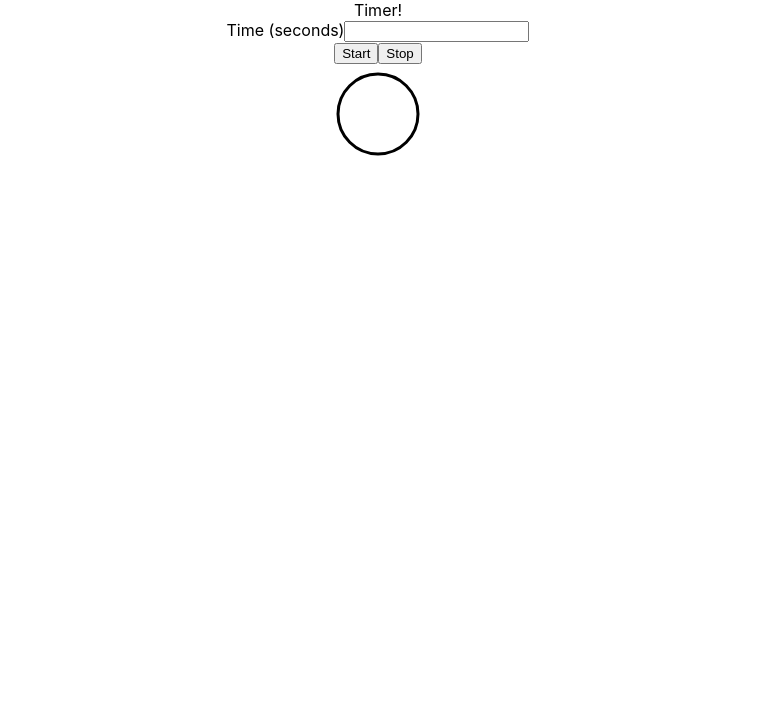
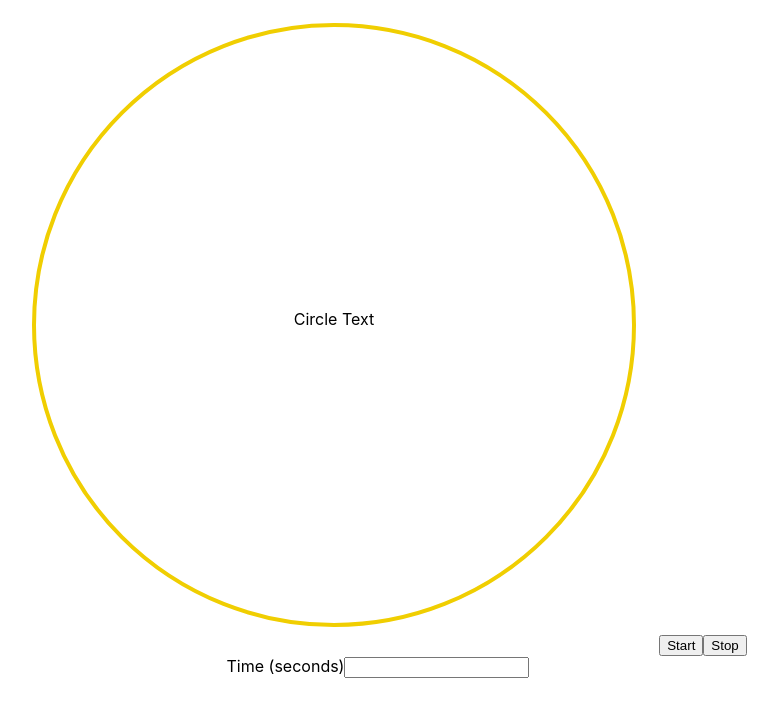
Before and after one commit to amara-j/timer, a React (Create React App) app: page / in a window 1280 px wide. Shown: the top 716 px of the page, without its empty margins (262-1040 px from the left). Built offline with nearby package versions, Linux system fonts and the light colour scheme.

Commit message:
svg circle adjusts to size of screen and has sample text within it.  layout is changed, with circle on top and controls below

```diff
--- a/src/App.js
+++ b/src/App.js
@@ -7,7 +7,7 @@ const App = () => {
 
   return (
     <div className="App">
-      Timer!
+      <Countdown countTo={countTo} />
       <div>
         <label>
           Time (seconds)
@@ -19,7 +19,6 @@ const App = () => {
           ></input>
         </label>
       </div>
-      <Countdown countTo={countTo} />
     </div>
   );
 };
--- a/src/Countdown.js
+++ b/src/Countdown.js
@@ -41,6 +41,19 @@ const Countdown = (props) => {
 
   return (
     <div>
+      <svg height="650" width="650">
+        <circle
+          cx="50%"
+          cy="50%"
+          r="300"
+          fill="none"
+          stroke="#F0CE01"
+          strokeWidth="4"
+        />
+        <text textAnchor="middle" x="50%" y="50%">
+          Circle Text
+        </text>
+      </svg>
       <button
         onClick={() => {
           startTime(props.countTo);
@@ -55,19 +68,7 @@ const Countdown = (props) => {
       >
         Stop
       </button>
-      <div>
-        {timeElapsed}
-        <svg height="100" width="100">
-          <circle
-            cx="50"
-            cy="50"
-            r="40"
-            stroke="black"
-            fill="white"
-            stroke-width="3"
-          />
-        </svg>
-      </div>
+      <div>{timeElapsed}</div>
     </div>
   );
 };
```
